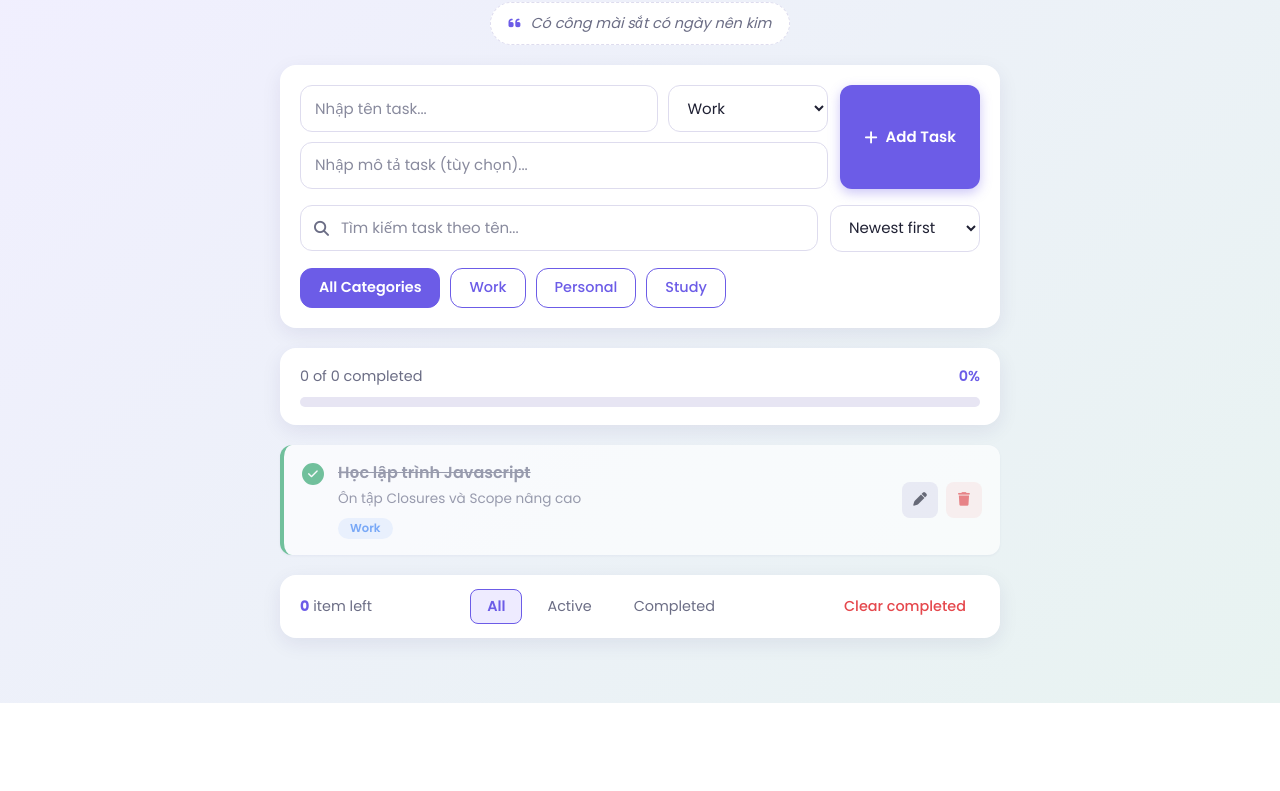
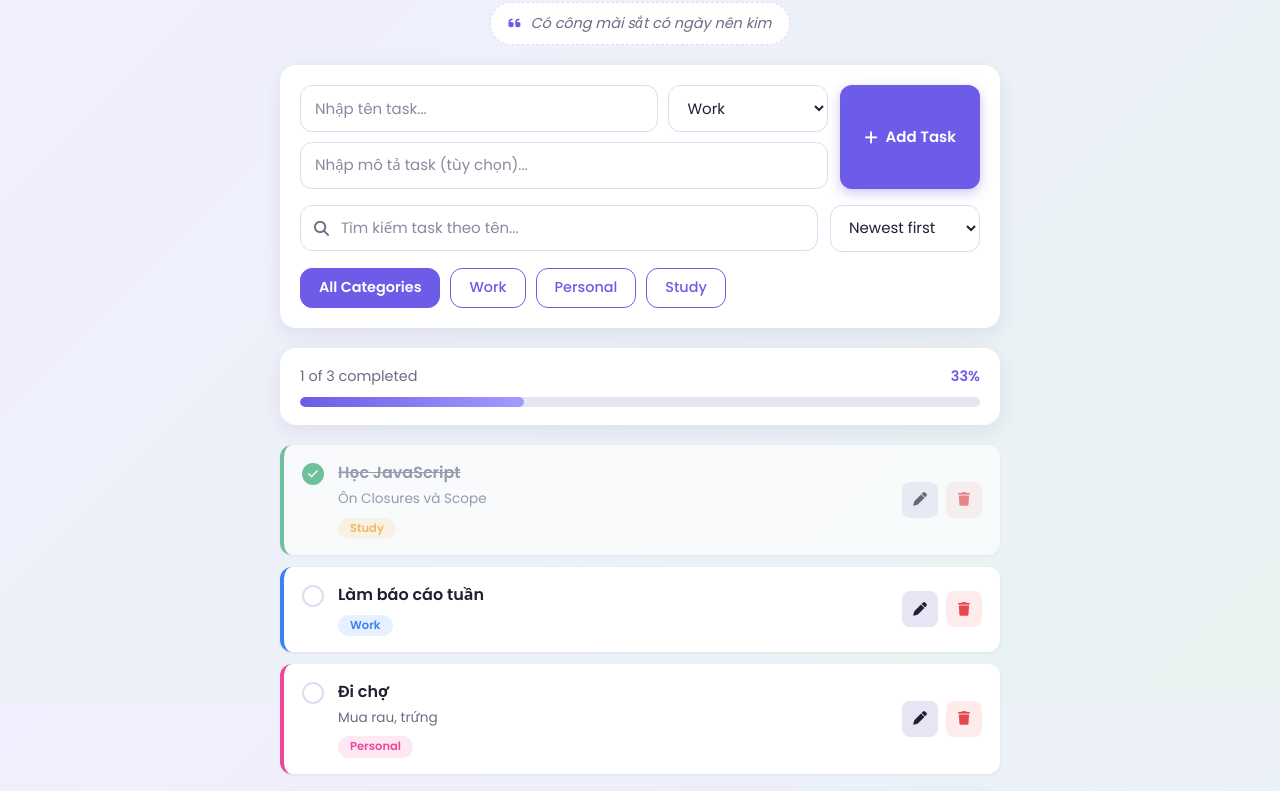
Before and after one commit to gwenhanlaptrinh/task-manager-app, a plain HTML site: page index.html in a window 1280 px wide. Shown: the part 97-888 px from the top of the page. Before the commit the page ends 800 px from the top, so only its background shows below. Drawn offline with Linux system fonts and the light colour scheme.

Commit message:
feat: add store core, reducer and render fake data

```diff
--- a/index.html
+++ b/index.html
@@ -13,105 +13,7 @@
     <title>Task Manager App</title>
 </head>
 <body>
-    <div id="root">
-        <div class="task-app">
-            <!-- Header & Danh ngôn động lực -->
-            <header class="task-header">
-                <h1 class="app-title">Task Manager App</h1>
-                <div class="quote-box" id="quoteBox">
-                    <i class="fa-solid fa-quote-left"></i>
-                    <span class="quote-text">Có công mài sắt có ngày nên kim</span>
-                </div>
-            </header>
-
-            <!-- Khu vực nhập liệu, tìm kiếm và phân loại danh mục -->
-            <section class="task-section">
-                <!-- Form thêm task mới -->
-                <div class="task-form">
-                    <div class="task-form-inputs">
-                        <input type="text" class="task-input title-input" placeholder="Nhập tên task..." value="">
-                        <input type="text" class="task-input desc-input" placeholder="Nhập mô tả task (tùy chọn)..." value="">
-                        <select class="task-category-select">
-                            <option value="Work">Work</option>
-                            <option value="Personal">Personal</option>
-                            <option value="Study">Study</option>
-                        </select>
-                    </div>
-                    <button class="task-form-button">
-                        <i class="fa-solid fa-plus"></i> Add Task
-                    </button>
-                </div>
-
-                <!-- Thanh tìm kiếm và sắp xếp -->
-                <div class="task-toolbar">
-                    <div class="search-box">
-                        <i class="fa-solid fa-magnifying-glass"></i>
-                        <input type="text" class="search-input" placeholder="Tìm kiếm task theo tên..." value="">
-                    </div>
-                    <select class="sort-select">
-                        <option value="newest">Newest first</option>
-                        <option value="oldest">Oldest first</option>
-                        <option value="az">A-Z</option>
-                    </select>
-                </div>
-
-                <!-- Lọc theo danh mục (Category filter tabs) -->
-                <div class="task-category-filter">
-                    <button class="filter-category-btn active" data-category="All">All Categories</button>
-                    <button class="filter-category-btn" data-category="Work">Work</button>
-                    <button class="filter-category-btn" data-category="Personal">Personal</button>
-                    <button class="filter-category-btn" data-category="Study">Study</button>
-                </div>
-            </section>
-
-            <!-- Thanh tiến độ hoàn thành (Progress Bar) -->
-            <section class="progress-container">
-                <div class="progress-info">
-                    <span>0 of 0 completed</span>
-                    <span class="progress-percent">0%</span>
-                </div>
-                <div class="progress-bar">
-                    <div class="progress-fill" style="width: 0%;"></div>
-                </div>
-            </section>
-
-            <!-- Danh sách các task (Task List) -->
-            <section class="task-main">
-                <ul class="task-list">
-                    <li class="task-item completed">
-                        <div class="task-item-content">
-                            <input class="task-toggle" type="checkbox" checked>
-                            <div class="task-details">
-                                <h4 class="task-title">Học lập trình Javascript</h4>
-                                <p class="task-desc">Ôn tập Closures và Scope nâng cao</p>
-                                <span class="task-badge work">Work</span>
-                            </div>
-                        </div>
-                        <div class="task-actions">
-                            <button class="action-btn edit-btn" title="Chỉnh sửa"><i class="fa-solid fa-pen"></i></button>
-                            <button class="action-btn destroy-btn" title="Xóa"><i class="fa-solid fa-trash"></i></button>
-                        </div>
-                    </li>
-
-
-                    <!--
-                    <div class="empty-state">Không có công việc nào được tìm thấy.</div>
-                    -->
-                </ul>
-            </section>
-
-            <!-- Footer (Bộ lọc trạng thái & thống kê) -->
-            <footer class="task-footer">
-                <span class="todo-count"><strong>0</strong> item left</span>
-                <ul class="status-filters">
-                    <li><a class="status-btn selected" href="#/">All</a></li>
-                    <li><a class="status-btn" href="#/active">Active</a></li>
-                    <li><a class="status-btn" href="#/completed">Completed</a></li>
-                </ul>
-                <button class="clear-completed">Clear completed</button>
-            </footer>
-        </div>
-    </div>
+    <div id="root"></div>
 
     <script type="module" src="./js/app.js"></script>
 </body>
--- a/js/app.js
+++ b/js/app.js
@@ -1 +1,4 @@
-console.log("hi")
+import { attach } from './store/index.js';
+import App from './components/App.js';
+
+attach(App, document.getElementById('root'));
--- /dev/null
+++ b/js/components/App.js
@@ -0,0 +1,63 @@
+import html from '../core/html.js';
+import { connect } from '../store/index.js';
+import Progress from './Progress.js';
+import TaskList from './TaskList.js';
+import Footer from './Footer.js';
+
+function App({ quote }) {
+  return html`
+    <div class="task-app">
+      <header class="task-header">
+        <h1 class="app-title">Task Manager App</h1>
+        <div class="quote-box" id="quoteBox">
+          <i class="fa-solid fa-quote-left"></i>
+          <span class="quote-text">
+            ${quote.text}${quote.author ? ` — ${quote.author}` : ''}
+          </span>
+        </div>
+      </header>
+
+      <section class="task-section">
+        <div class="task-form">
+          <div class="task-form-inputs">
+            <input type="text" class="task-input title-input" placeholder="Nhập tên task..." value="" />
+            <input type="text" class="task-input desc-input" placeholder="Nhập mô tả task (tùy chọn)..." value="" />
+            <select class="task-category-select">
+              <option value="Work">Work</option>
+              <option value="Personal">Personal</option>
+              <option value="Study">Study</option>
+            </select>
+          </div>
+          <button class="task-form-button">
+            <i class="fa-solid fa-plus"></i> Add Task
+          </button>
+        </div>
+
+        <div class="task-toolbar">
+          <div class="search-box">
+            <i class="fa-solid fa-magnifying-glass"></i>
+            <input type="text" class="search-input" placeholder="Tìm kiếm task theo tên..." value="" />
+          </div>
+          <select class="sort-select">
+            <option value="newest">Newest first</option>
+            <option value="oldest">Oldest first</option>
+            <option value="az">A-Z</option>
+          </select>
+        </div>
+
+        <div class="task-category-filter">
+          <button class="filter-category-btn active" data-category="All">All Categories</button>
+          <button class="filter-category-btn" data-category="Work">Work</button>
+          <button class="filter-category-btn" data-category="Personal">Personal</button>
+          <button class="filter-category-btn" data-category="Study">Study</button>
+        </div>
+      </section>
+
+      ${Progress()}
+      ${TaskList()}
+      ${Footer()}
+    </div>
+  `;
+}
+
+export default connect((state) => ({ quote: state.quote }))(App);
--- /dev/null
+++ b/js/components/Footer.js
@@ -0,0 +1,32 @@
+import html from '../core/html.js';
+import { connect } from '../store/index.js';
+
+function Footer({ tasks, filter }) {
+  const activeCount = tasks.filter((task) => !task.done).length;
+  console.log(activeCount);
+
+  return html`
+    <footer class="task-footer">
+      <span class="todo-count">
+        <strong>${activeCount}</strong> ${activeCount === 1 ? 'item' : 'items'} left
+      </span>
+      <ul class="status-filters">
+        <li>
+          <a class="status-btn ${filter === 'all' ? 'selected' : ''}" href="#/">All</a>
+        </li>
+        <li>
+          <a class="status-btn ${filter === 'active' ? 'selected' : ''}" href="#/active">Active</a>
+        </li>
+        <li>
+          <a class="status-btn ${filter === 'completed' ? 'selected' : ''}" href="#/completed">Completed</a>
+        </li>
+      </ul>
+      <button class="clear-completed">Clear completed</button>
+    </footer>
+  `;
+}
+
+export default connect((state) => ({
+  tasks: state.tasks,
+  filter: state.filters.status,
+}))(Footer);
--- /dev/null
+++ b/js/components/Progress.js
@@ -0,0 +1,23 @@
+import html from "../core/html.js"
+import { connect } from "../store/index.js"
+
+const selector = ({ tasks }) => ({
+  total: tasks.length,
+  completed: tasks.filter(t => t.done).length,
+})
+
+function Progress({ total, completed }) {
+  const percent = total ? Math.round((completed / total) * 100) : 0
+  return html`
+    <section class="progress-container">
+      <div class="progress-info">
+        <span>${completed} of ${total} completed</span>
+        <span class="progress-percent">${percent}%</span>
+      </div>
+      <div class="progress-bar">
+        <div class="progress-fill" style="width: ${percent}%"></div>
+      </div>
+    </section>`
+}
+
+export default connect(selector)(Progress)
--- /dev/null
+++ b/js/components/TaskItem.js
@@ -0,0 +1,20 @@
+import html from "../core/html.js"
+
+export default function TaskItem({ task }) {
+    const { id, title, desc, category, done } = task
+    return html`
+    <li class="task-item ${category.toLowerCase()} ${done && "completed"}" data-id="${id}">
+      <div class="task-item-content">
+        <input class="task-toggle" type="checkbox" ${done && "checked"}>
+        <div class="task-details">
+          <h4 class="task-title">${title}</h4>
+          ${desc && html`<p class="task-desc">${desc}</p>`}
+          <span class="task-badge ${category.toLowerCase()}">${category}</span>
+        </div>
+      </div>
+      <div class="task-actions">
+        <button class="action-btn edit-btn" title="Chỉnh sửa"><i class="fa-solid fa-pen"></i></button>
+        <button class="action-btn destroy-btn" title="Xóa"><i class="fa-solid fa-trash"></i></button>
+      </div>
+    </li>`
+}
--- /dev/null
+++ b/js/components/TaskList.js
@@ -0,0 +1,17 @@
+import html from "../core/html.js"
+import { connect } from "../store/index.js"
+import TaskItem from "./TaskItem.js"
+
+const selector = ({ tasks }) => ({ tasks })
+
+function TaskList({ tasks }) {
+  return html`
+    <section class="task-main">
+      <ul class="task-list">
+        ${tasks.map(task => TaskItem({ task }))}
+        ${tasks.length === 0 && html`<div class="empty-state">Không có công việc nào được tìm thấy.</div>`}
+      </ul>
+    </section>`
+}
+
+export default connect(selector)(TaskList)
--- /dev/null
+++ b/js/core/html.js
@@ -0,0 +1,9 @@
+export default function html([first, ...strings], ...values) {
+  return values
+    .reduce(
+      (acc, cur) => acc.concat(cur, strings.shift()),
+      [first]
+    )
+    .filter((x) => (x && x !== true) || x === 0)
+    .join('');
+}
--- /dev/null
+++ b/js/core/store.js
@@ -0,0 +1,35 @@
+    export default function creatStore (reducer) {
+        //tao state de luu tru du lieu bang ham reducer
+        const state = reducer();
+        const roots = new Map;
+        //ham render du lieu
+        function render(){
+            for (const [root, component] of roots) {
+                const output = component()
+                root.innerHTML = output;
+            }
+        }
+    return {
+        // 4. attach: Dùng để đăng ký một component sẽ được vẽ vào phần tử HTML (root) nào.
+        attach(component, root) {
+        roots.set(root, component); // Lưu cặp (root -> component) vào Map
+        render();                   // Gọi render() ngay để vẽ giao diện lần đầu tiên (Lưu ý: nên gọi render() dạng hàm)
+        },
+
+        // 5. connect: Cầu nối để bơm dữ liệu từ Store (state) vào làm props cho Component.
+        // - selector: Hàm giúp lọc lấy đúng phần state cần dùng (mặc định lấy hết state).
+        // - Áp dụng Currying: Trả về hàm nhận `component` -> Trả về hàm nhận `(props, ...args)`
+        connect(selector = state => state) {
+        return component => (props, ...args) =>
+            // Gọi component và gộp (merge) props truyền từ ngoài vào + state từ Store + tham số phụ khác
+            component(Object.assign({}, props, selector(state), ...args));
+        },
+
+        // 6. dispatch: Hàm duy nhất dùng để thay đổi dữ liệu (state) trong Store.
+        dispatch(action, ...args) {
+        // Gọi reducer để tính toán ra state mới dựa trên action truyền vào
+        state = reducer(state, action, args);
+        render(); // Tự động gọi render() để vẽ lại toàn bộ giao diện theo state mới
+        }
+    };
+    }
--- /dev/null
+++ b/js/store/index.js
@@ -0,0 +1,9 @@
+import createStore from '../core/store.js';
+import reducer from './reducer.js';
+
+const { attach, connect, dispatch } = createStore(reducer);
+
+// Gán tạm vào window để mở F12 -> Console gõ dispatch(...) test thử cho nhanh
+window.dispatch = dispatch;
+
+export { attach, connect, dispatch };
--- /dev/null
+++ b/js/store/reducer.js
@@ -0,0 +1,19 @@
+const init = {
+  tasks: [
+    { id: "1", title: "Học JavaScript", desc: "Ôn Closures và Scope", category: "Study", done: true, createdAt: 1 },
+    { id: "2", title: "Làm báo cáo tuần", desc: "", category: "Work", done: false, createdAt: 2 },
+    { id: "3", title: "Đi chợ", desc: "Mua rau, trứng", category: "Personal", done: false, createdAt: 3 },
+  ],
+  filters: { status: "all", category: "All", search: "", sort: "newest" },
+  editingId: null,
+  quote: { text: "Có công mài sắt có ngày nên kim", author: "" },
+}
+
+const actions = {
+  // mốc sau sẽ thêm ADD_TASK, TOGGLE_TASK...
+}
+
+export default function reducer(state = init, action, args = []) {
+  const handler = actions[action]
+  return handler ? handler(state, args) : state
+}
```
